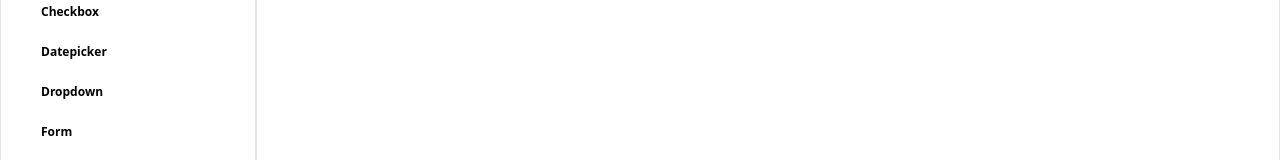
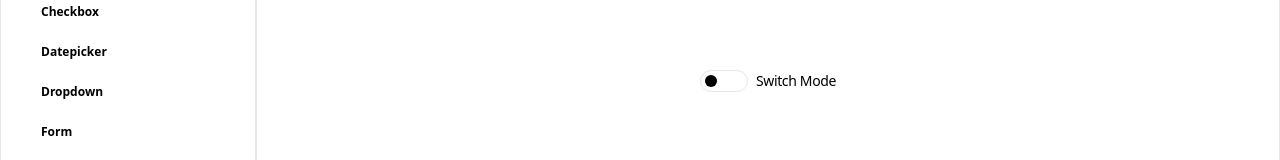
Before and after one commit to socratat-b/DailyComponents, a SvelteKit app: page /switch in a window 1280 px wide. Shown: the part 343-503 px from the top of the page. Built offline with nearby package versions, Linux system fonts and the light colour scheme.

Commit message:
added switch

```diff
--- a/src/routes/switch/+page.svelte
+++ b/src/routes/switch/+page.svelte
@@ -0,0 +1,22 @@
+<script lang="ts">
+	let isToggle = false;
+	const toggle = (): void => {
+		isToggle = !isToggle;
+	};
+</script>
+
+<div class="flex items-center gap-2">
+	<button
+		on:click={toggle}
+		class="flex items-center w-12 p-1 rounded-2xl {isToggle
+			? 'bg-black/90 border border-black/90'
+			: 'border '} duration-500 transition-all"
+	>
+		<span
+			class="{isToggle
+				? 'translate-x-6 bg-white'
+				: 'bg-black'}  rounded-full size-3 duration-500 transition-all"
+		></span>
+	</button>
+	<span class="text-sm font-medium tracking-tight">Switch Mode</span>
+</div>
```
